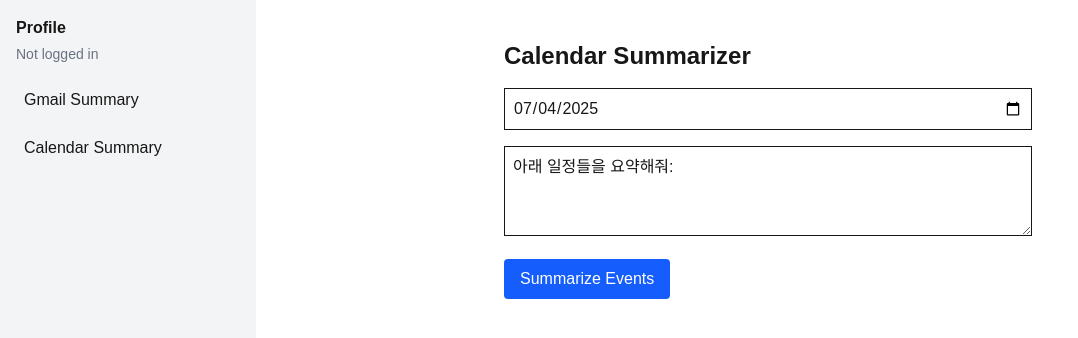
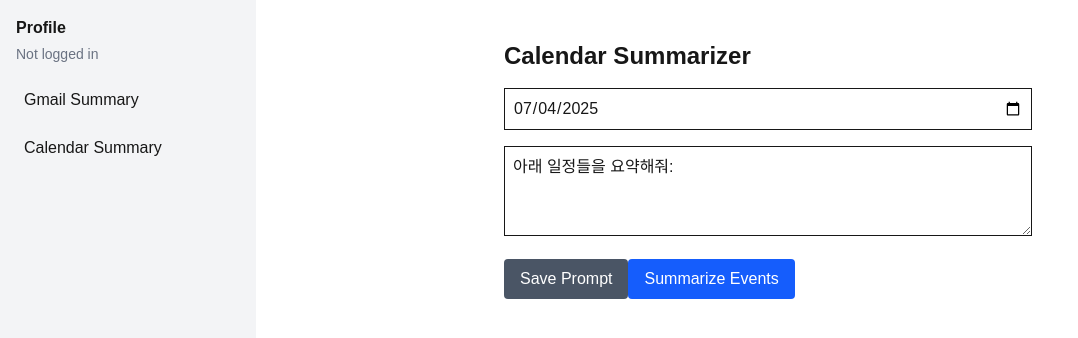
Before and after one commit to hanbinJoel/ai-hackerthon, a Next.js app: page /calendar in a window 1280 px wide. Shown: the top 338 px of the page, without its empty margins (0-1078 px from the left). Built offline with nearby package versions, Linux system fonts and the light colour scheme; no server answers.

Commit message:
Add buttons to save prompts

```diff
--- a/app/calendar/page.tsx
+++ b/app/calendar/page.tsx
@@ -37,11 +37,11 @@ export default function CalendarPage() {
       .catch((err) => console.error(err));
   }, []);
 
-  useEffect(() => {
+  const handleSavePrompt = () => {
     if (email) {
       localStorage.setItem(`calendar_prompt_${email}`, calPrompt);
     }
-  }, [email, calPrompt]);
+  };
 
   const handleCalendarSummarize = async () => {
     setCalLoading(true);
@@ -82,6 +82,13 @@ export default function CalendarPage() {
           rows={3}
         />
         <button
+          onClick={handleSavePrompt}
+          disabled={!email}
+          className="bg-gray-600 text-white px-4 py-2 rounded mb-2"
+        >
+          Save Prompt
+        </button>
+        <button
           onClick={handleCalendarSummarize}
           disabled={calLoading}
           className="bg-blue-600 text-white px-4 py-2 rounded mb-6"
--- a/app/page.tsx
+++ b/app/page.tsx
@@ -38,11 +38,11 @@ export default function HomePage() {
       .catch((err) => console.error(err));
   }, []);
 
-  useEffect(() => {
+  const handleSavePrompt = () => {
     if (email) {
       localStorage.setItem(`gmail_prompt_${email}`, prompt);
     }
-  }, [email, prompt]);
+  };
 
   const handleSummarize = async () => {
     setLoading(true);
@@ -112,6 +112,13 @@ export default function HomePage() {
           rows={3}
         />
         <button
+          onClick={handleSavePrompt}
+          disabled={!email}
+          className="bg-gray-600 text-white px-4 py-2 rounded mb-2"
+        >
+          Save Prompt
+        </button>
+        <button
           onClick={handleSummarize}
           disabled={loading}
           className="bg-blue-600 text-white px-4 py-2 rounded mb-6"
```
